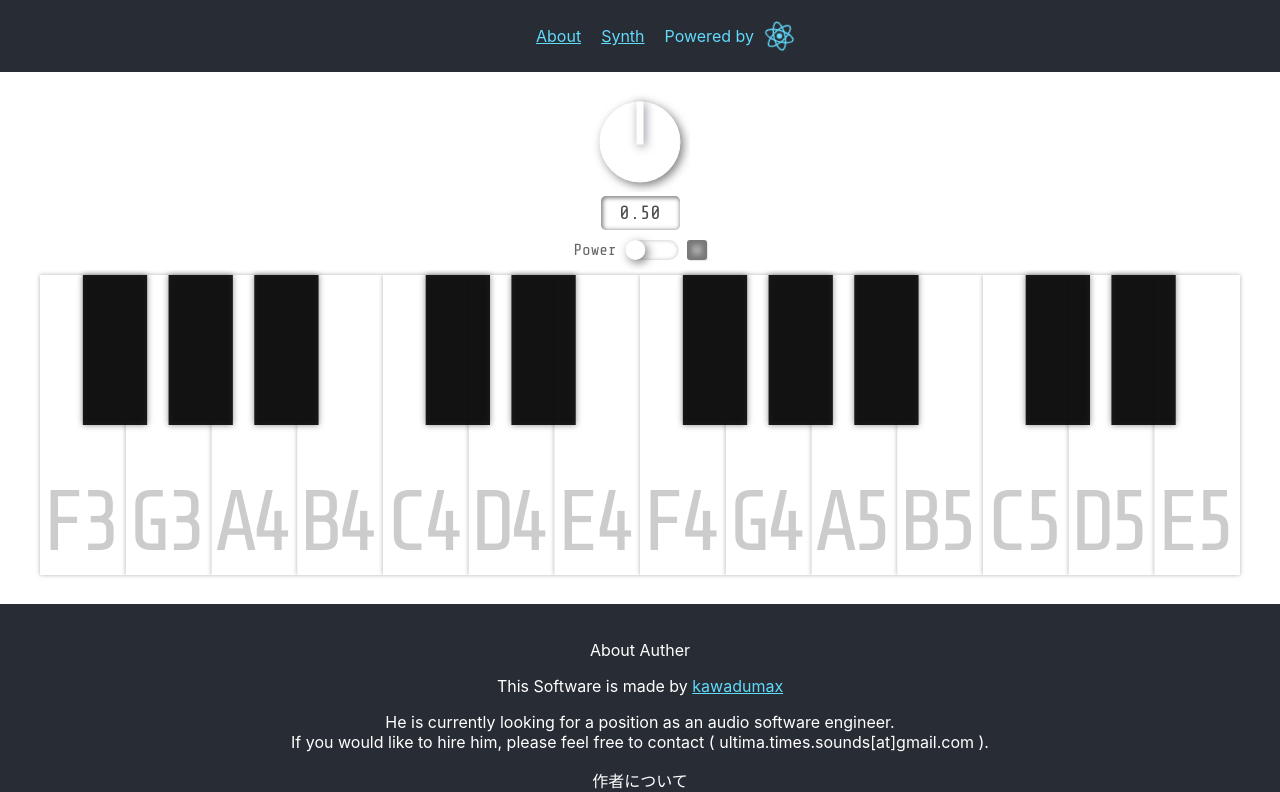
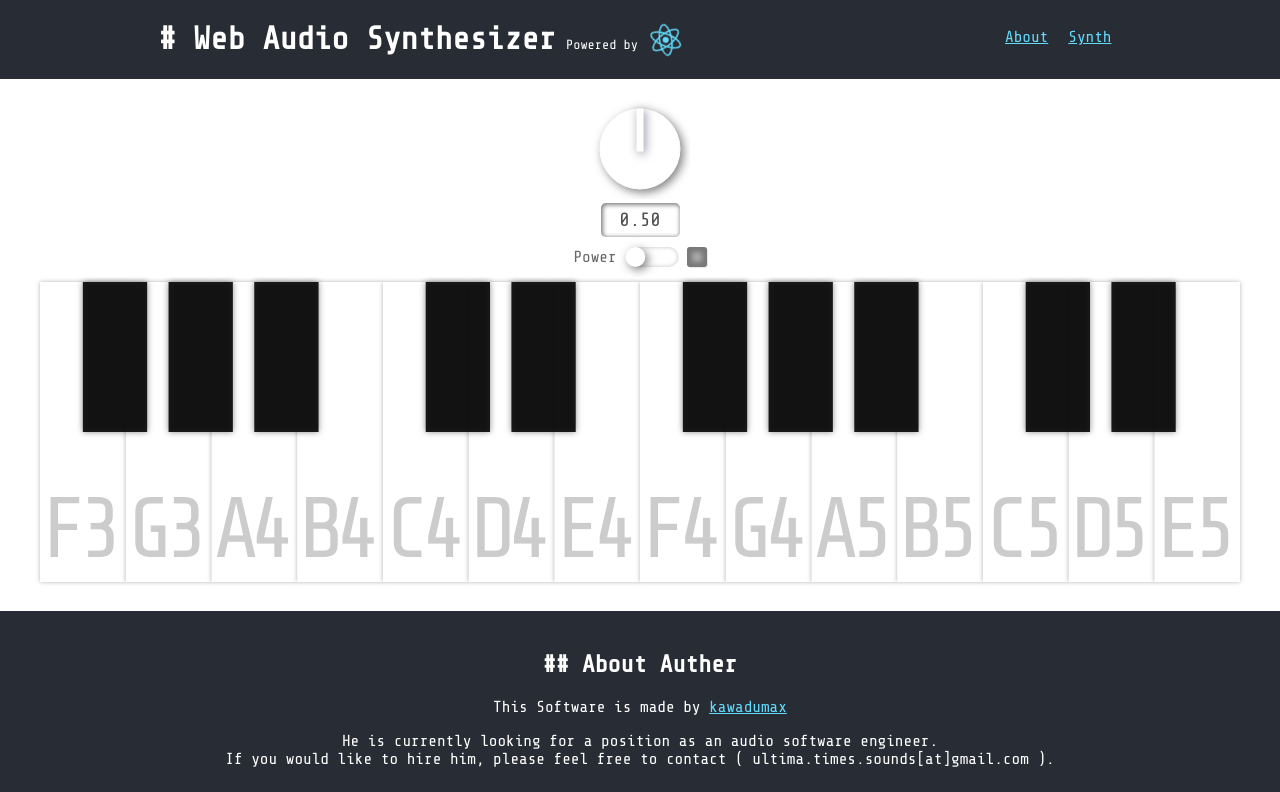
Before and after one commit to kawadumax/WebAudioSynthesizer, a React (Create React App) app: page / in a window 1280 px wide. Shown: the top 792 px of the page. Built offline with nearby package versions, Linux system fonts and the light colour scheme.

Commit message:
マークアップ関連をアップデート

```diff
--- a/public/index.html
+++ b/public/index.html
@@ -1,14 +1,12 @@
 <!DOCTYPE html>
-<html lang="en">
+<html lang="ja">
+
 <head>
   <meta charset="utf-8" />
   <link rel="icon" href="%PUBLIC_URL%/favicon.ico" />
   <meta name="viewport" content="width=device-width, initial-scale=1" />
   <meta name="theme-color" content="#000000" />
-    <meta
-      name="description"
-      content="Web site created using create-react-app"
-    />
+  <meta name="description" content="Web site created using create-react-app" />
   <link rel="apple-touch-icon" href="%PUBLIC_URL%/logo192.png" />
   <!--
       manifest.json provides metadata used when your web app is installed on a
@@ -26,6 +24,7 @@
     -->
   <title>Web Audio Synthesizer</title>
 </head>
+
 <body>
   <noscript>You need to enable JavaScript to run this app.</noscript>
   <div id="root"></div>
@@ -40,4 +39,5 @@
       To create a production bundle, use `npm run build` or `yarn build`.
     -->
 </body>
+
 </html>
--- a/src/components/About.tsx
+++ b/src/components/About.tsx
@@ -4,7 +4,7 @@ import "@styles/About.scss";
 const About = () => {
   return (
     <section className="about" id="about">
-      <p>About Auther</p>
+      <h2>## About Auther</h2>
       <p>
         This Software is made by{" "}
         <a href="https://github.com/kawadumax">kawadumax</a>
@@ -15,7 +15,7 @@ const About = () => {
         If you would like to hire him, please feel free to contact (
         ultima.times.sounds[at]gmail.com ).
       </p>
-      <p>作者について</p>
+      <h2>## 作者について</h2>
       <p>
         このソフトウェアは <a href="https://github.com/kawadumax">kawadumax</a>{" "}
         によって作られました。
--- a/src/components/Header.tsx
+++ b/src/components/Header.tsx
@@ -6,16 +6,19 @@ const Header = () => {
   // コンポーネントの実装
   return (
     <header className="header">
-      <p>
-        <a href="#about">About</a>
-      </p>
-      <p>
-        <a href="#synth">Synth</a>
-      </p>
-      <div className="react-logo">
-        <p>Powered by</p>
-        <img src={logo} alt="" />
+      <div className="logo">
+        <h1># Web Audio Synthesizer</h1>
+        <div className="react-logo">
+          <small>Powered by</small>
+          <img decoding="async" src={logo} alt="React" />
+        </div>
       </div>
+      <nav>
+        <ul>
+          <li><a href="#about">About</a></li>
+          <li><a href="#synth">Synth</a></li>
+        </ul>
+      </nav>
     </header>
   );
 };
--- a/src/styles/About.scss
+++ b/src/styles/About.scss
@@ -1,4 +1,5 @@
 @import "variables";
+
 section.about {
   background-color: #282c34;
   color: white;
@@ -7,4 +8,9 @@ section.about {
   a {
     color: $primary-color;
   }
+
+  h2,
+  p {
+    font-family: "Share Tech Mono", monospace;
+  }
 }
--- a/src/styles/Header.scss
+++ b/src/styles/Header.scss
@@ -2,24 +2,49 @@
 
 header {
   display: flex;
-  justify-content: center;
+  justify-content: space-around;
   background-color: #282c34;
 
-  p {
-    padding: 10px;
+  h1,
+  a,
+  small {
+    font-family: "Share Tech Mono", monospace;
   }
-  a,
-  p {
+
+  h1 {
+    color: white;
+    white-space: nowrap;
+  }
+
+  a {
     color: $primary-color;
   }
 
+  nav {
+    ul {
+      display: flex;
+      justify-content: center;
+
+      li {
+        list-style: none;
+        padding: 10px;
+      }
+    }
+  }
+
+  div.logo {
+    display: flex;
+    justify-content: left;
+
     .react-logo {
       display: flex;
+      align-items: center;
 
-    p {
-      padding-right: 0;
-      margin-right: 0;
+      small {
         white-space: nowrap;
+        margin-left: 10px;
+        color: white;
+        margin-top: 10px;
       }
 
       img {
@@ -32,9 +57,11 @@ header {
         0% {
           transform: rotate(0deg);
         }
+
         100% {
           transform: rotate(360deg);
         }
       }
     }
   }
+}
```
Lines whose indentation alone changed are shown as unchanged.
